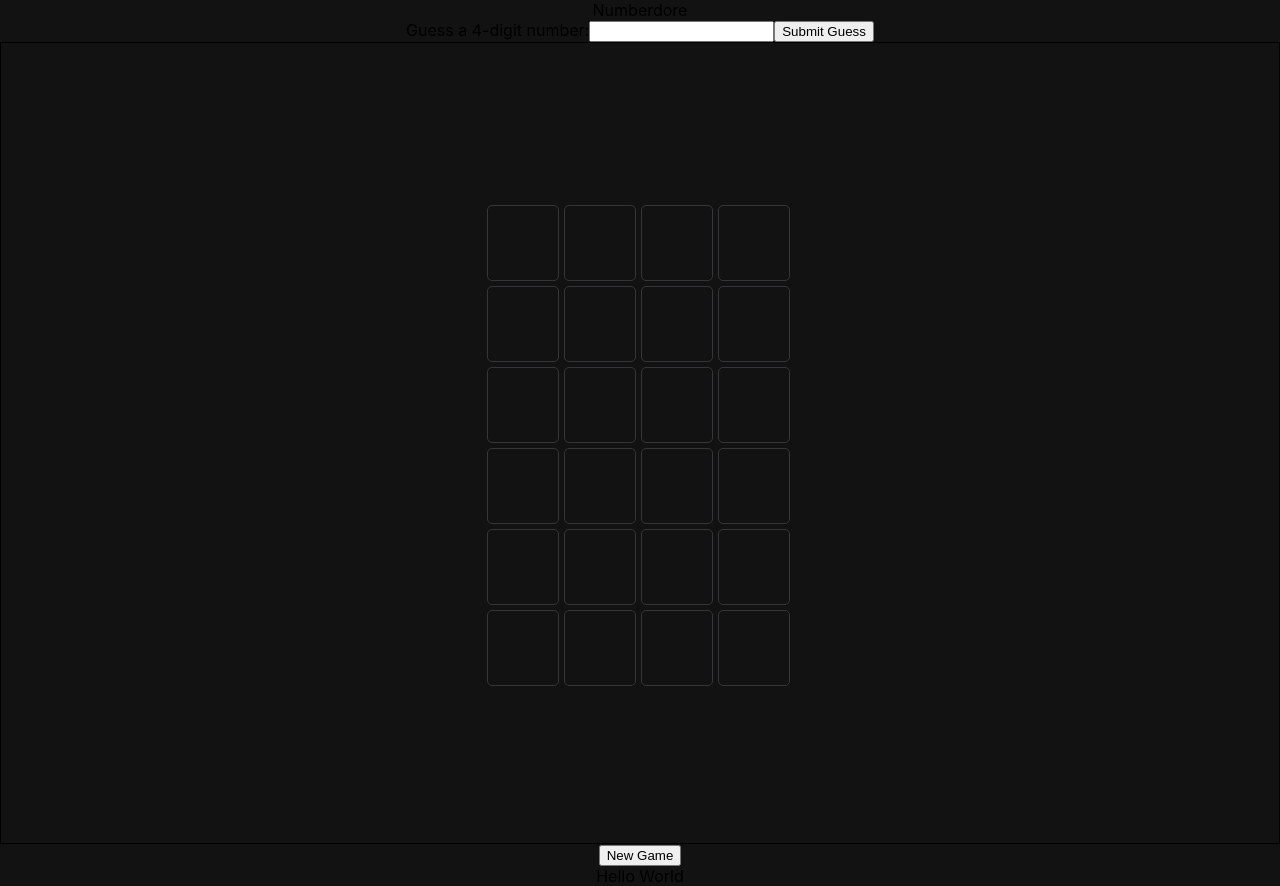
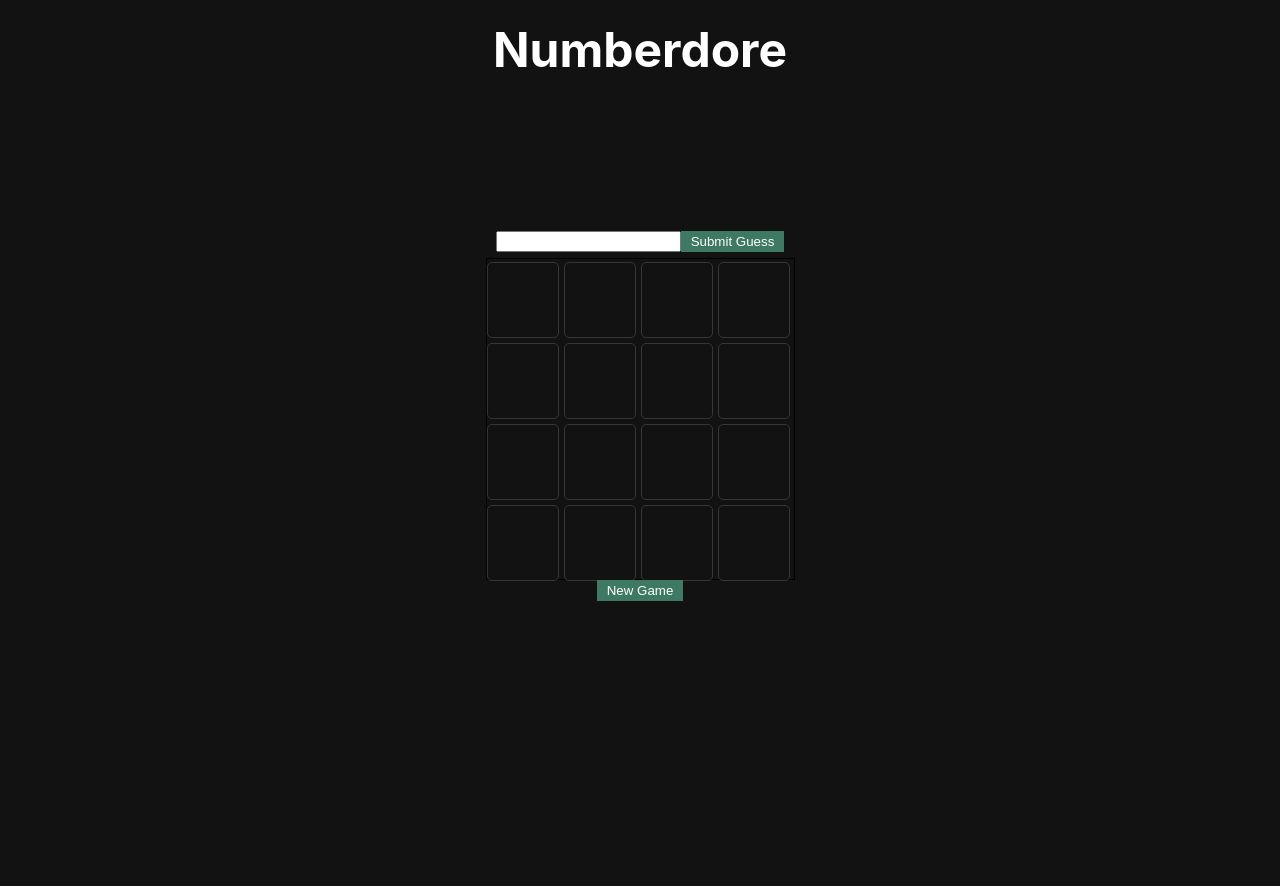
Before and after one commit to goldenkairos/guess-the-number-game-react, a React (Create React App) app: page / in a window 1280 px wide. After the commit the page ends 800 px from the top, so only its background shows below. Built offline with nearby package versions, Linux system fonts and the light colour scheme.

Commit message:
fixing bug to update the board as user submits. Also clears the input field after each submission by adding userInput state. Used handleChange function to display as user types. Set userInput to blank once user submits

```diff
--- a/src/App.css
+++ b/src/App.css
@@ -41,7 +41,7 @@
 
 .board-container {
   border: 1px solid black;
-  height: 100vh;
+  height: 40vh;
   display: flex;
   justify-content: center;
   align-items: center;
@@ -50,6 +50,66 @@
 .grid-container {
   display: grid;
   grid-template-columns: repeat(4, 1fr);
-  grid-template-rows: repeat(6, 1fr);
+  grid-template-rows: repeat(4, 1fr);
   gap: 1px;
 }
+
+.game-container {
+  display: flex;
+  align-items: center;
+  flex-direction: column;
+  justify-content: center;
+  height: 100vh;
+  margin: auto;
+  position: absolute;
+  top:0 ; left:0; bottom: 0; right: 0;
+}
+
+.message{
+  position: absolute;
+  top:140px;
+  width: 600px;
+  height: 200px;
+  padding: 20px 10px;
+  text-align: center;
+  margin: 0 auto;
+  left: 0;
+  right: 0;
+  font-weight: bolder;
+  font-size: 1.5rem;
+}
+
+.congratsMessage{
+  position: absolute;
+  top:140px;
+  width: 600px;
+  height: 200px;
+  padding: 20px 10px;
+  text-align: center;
+  margin: 0 auto;
+  left: 0;
+  right: 0;
+  font-weight: bolder;
+  font-size: 1.5rem;
+}
+
+.header {
+  padding-top: 20px;
+  font-size: 3rem;
+  font-weight: bold;
+  text-align: center;
+}
+
+button {
+  background-color: #3e7963;
+  border: none;
+  color: white;
+  padding: 3px 10px;
+  text-align: center;
+  text-decoration: none;
+  display: inline-block;
+}
+
+button:hover {
+  background-color: #58ae8e;
+}
--- a/src/App.jsx
+++ b/src/App.jsx
@@ -4,11 +4,9 @@ import SecretNumber from "./SecreNumber";
 
 function App() {
   return (
-    <div className="App">
+    <div className="header">
       Numberdore
       <SecretNumber />
-      {/* <BoardGame /> */}
-      Hello World
     </div>
   );
 }
--- a/src/Block.jsx
+++ b/src/Block.jsx
@@ -1,4 +1,4 @@
-function Block({ number, color, secretNumber }) {
+function Block({ number, color }) {
   let bgStyle = {
     width: "70px",
     backgroundColor: color,
--- a/src/DisplayResult.jsx
+++ b/src/DisplayResult.jsx
@@ -7,7 +7,7 @@ function DisplayResult ({secretNumber, userWin}){
   return (
     <>
       {userWin ?
-      <div className="congratsMessage">CONGRATS</div>
+      <div className="congratsMessage">GREAT JOB! YOU GUESSED THE CORRECT NUMBER!</div>
       :
       <div>
         <span className="message"> Sorry! The secret number is: </span>
--- a/src/SecreNumber.jsx
+++ b/src/SecreNumber.jsx
@@ -5,20 +5,8 @@ import DisplayResult from "./DisplayResult";
 
 function SecretNumber() {
   const [secretNumber, setSecretNumber] = useState("");
-  const [userGuesses, setUserGuesses] = useState("");
+  const [userGuesses, setUserGuesses] = useState([]);
   const [board, setBoard] = useState([
-    [
-      { number: "", status: "#121213" },
-      { number: "", status: "#121213" },
-      { number: "", status: "#121213" },
-      { number: "", status: "#121213" },
-    ],
-    [
-      { number: "", status: "#121213" },
-      { number: "", status: "#121213" },
-      { number: "", status: "#121213" },
-      { number: "", status: "#121213" },
-    ],
     [
       { number: "", status: "#121213" },
       { number: "", status: "#121213" },
@@ -59,23 +47,50 @@ function SecretNumber() {
     return secretNumber;
   }
 
+  //update the board based on userInput
+  function updateBoard(userInput, currRowIdx) {
+      let usetInputArr = userInput.split("");
+      let count = 0;
+      //return "green" if the digit from user's guess is in the correct position
+      //return "yellow" if the digit from user's guess is in the secret number
+      //return "gray" if the digit is not in the secret number
+      const validateUserGuess = usetInputArr.map((inputDigit, idx) => {
+        if (inputDigit == secretNumber[idx]) {
+          count += 1;
+          return { number: inputDigit, status: "#538d4e" }; //green for correct position
+        } else if (secretNumber.includes(inputDigit)) {
+          return { number: inputDigit, status: "#c3b26a" }; //yellow for correct digit
+        } else {
+          return { number: inputDigit, status: "#373b37" }; //gray for incorrect input
+        }
+      });
+
+      //update the board after validation
+      setBoard((prevBoard) => {
+        let updatedBoard = [...prevBoard];
+        updatedBoard[currRowIdx] = validateUserGuess;
+        return updatedBoard;
+      });
+
+      //checkf if the user has guessed all 4 digit correctly
+      if (count == 4) {
+        setCorrectCount(4);
+        setUserWin(true);
+      }
+    }
+
+  function handleUserInput(userInput) {
+      setUserGuesses([...userGuesses, userInput]);
+      const currRowIdx = userGuesses.length;
+      console.log("current guess index ",currRowIdx);
+      updateBoard(userInput, currRowIdx);
+    }
+
   function startGame() {
     const newSecretNumber = numberGenerator(4);
     setSecretNumber(newSecretNumber);
     setUserGuesses([]);
     setBoard([
-      [
-        { number: "", status: "#121213" },
-        { number: "", status: "#121213" },
-        { number: "", status: "#121213" },
-        { number: "", status: "#121213" },
-      ],
-      [
-        { number: "", status: "#121213" },
-        { number: "", status: "#121213" },
-        { number: "", status: "#121213" },
-        { number: "", status: "#121213" },
-      ],
       [
         { number: "", status: "#121213" },
         { number: "", status: "#121213" },
@@ -107,63 +122,29 @@ function SecretNumber() {
     setUserWin(false);
   }
 
-  //update the board based on userInput
-  function updateBoard(userInput, currRowIdx) {
-    const usetInputArr = userInput.split("");
-    let count = 0;
-    //return "green" if the digit from user's guess is in the correct position
-    //return "yellow" if the digit from user's guess is in the secret number
-    //return "gray" if the digit is not in the secret number
-    const validateUserGuess = usetInputArr.map((inputDigit, idx) => {
-      if (inputDigit === secretNumber[idx]) {
-        count += 1;
-        return { number: inputDigit, status: "#538d4e" }; //green for correct position
-      } else if (secretNumber.includes(inputDigit)) {
-        return { number: inputDigit, status: "#c3b26a" }; //yellow for correct digit
-      } else {
-        return { numer: inputDigit, status: "#373b37" }; //gray for incorrect input
-      }
-    });
 
-    //update the board after validation
-    setBoard((prevBoard) => {
-      const updatedBoard = [...prevBoard];
-      updateBoard[currRowIdx] = validateUserGuess;
-      return updatedBoard;
-    });
-
-    //checkf if the user has guessed all 4 digit correctly
-    if (count == 4){
-      setCorrectCount(4);
-      setUserWin(true);
-    }
-  }
-
-  function handleUserInput(userInput) {
-    setUserGuesses([...userGuesses, userInput]);
-    const currRowIdx = userGuesses.length;
-    updateBoard(userInput, currRowIdx);
-  }
-
-  function checkGameCompletion(){
+  function checkGameCompletion() {
     const numberOfGuesses = userGuesses.length;
 
-    if (numberGenerator == 4 || correctCount == 4){
+    if (numberOfGuesses == 4 || correctCount == 4) {
       setIsGameCompleted(true);
     }
   }
 
-  useEffect(() => {checkGameCompletion()}, [userGuesses]);
+  useEffect(() => {
+    checkGameCompletion();
+  }, [userGuesses]);
 
   return (
     <>
       <div className="game-container">
-    {isGameCompleted ?
-    <DisplayResult
-    secretNumber={secretNumber}
-    userWin={userWin}/> : <div></div>
-    }
-      <UserGuess handleUserInput={handleUserInput}
+        {isGameCompleted ? (
+          <DisplayResult secretNumber={ {secretNumber} } userWin={userWin} />
+        ) : (
+          <div></div>
+        )}
+        <UserGuess
+          handleUserInput={handleUserInput}
           isGameCompleted={isGameCompleted}
         />
         <div className="board-container">
@@ -180,7 +161,7 @@ function SecretNumber() {
             )}
           </div>
         </div>
-      <button type="submit" onClick={startGame}>
+        <button type="button" onClick={startGame}>
           New Game
         </button>
       </div>
--- a/src/UserGuess.jsx
+++ b/src/UserGuess.jsx
@@ -1,25 +1,35 @@
-function UserGuess({ handleUserInput }) {
-  //TODO: handle only number
+import { useState } from "react";
+function UserGuess({ handleUserInput, isGameCompleted }) {
+  const [userInput, setUserInput] = useState("");
 
   const handleSubmit = (e) => {
-    console.log("submit button click");
     e.preventDefault(); //Prevent the form from submitting
-    handleUserInput(e.target.elements.userInput.value);
-    console.log(e.target.elements.userInput.value);
+    console.log(userInput);
+    handleUserInput(userInput);
+
+    //clear the input field after each submission
+    setUserInput("");
+  };
+
+  //display user's input on the field as the user types
+  const handleChange = (e) => {
+    setUserInput(e.target.value);
   };
 
   return (
     <form onSubmit={handleSubmit}>
-      <label>Guess a 4-digit number:</label>
       <input
         type="text"
         id="userInput"
         maxLength="4"
         pattern="\d{4}"
         required
-        // onChange={(e) => handleUserInput(e.target.value)}
+        value={userInput}
+        onChange={handleChange}
       ></input>
-      <button type="submit">Submit Guess</button>
+      <button type="submit" disabled={isGameCompleted}>
+        Submit Guess
+      </button>
     </form>
   );
 }
--- a/src/index.css
+++ b/src/index.css
@@ -6,6 +6,7 @@ body {
   -webkit-font-smoothing: antialiased;
   -moz-osx-font-smoothing: grayscale;
   background-color: #121213;
+  color: white
 }
 
 code {
```
Lines whose indentation alone changed are shown as unchanged.
